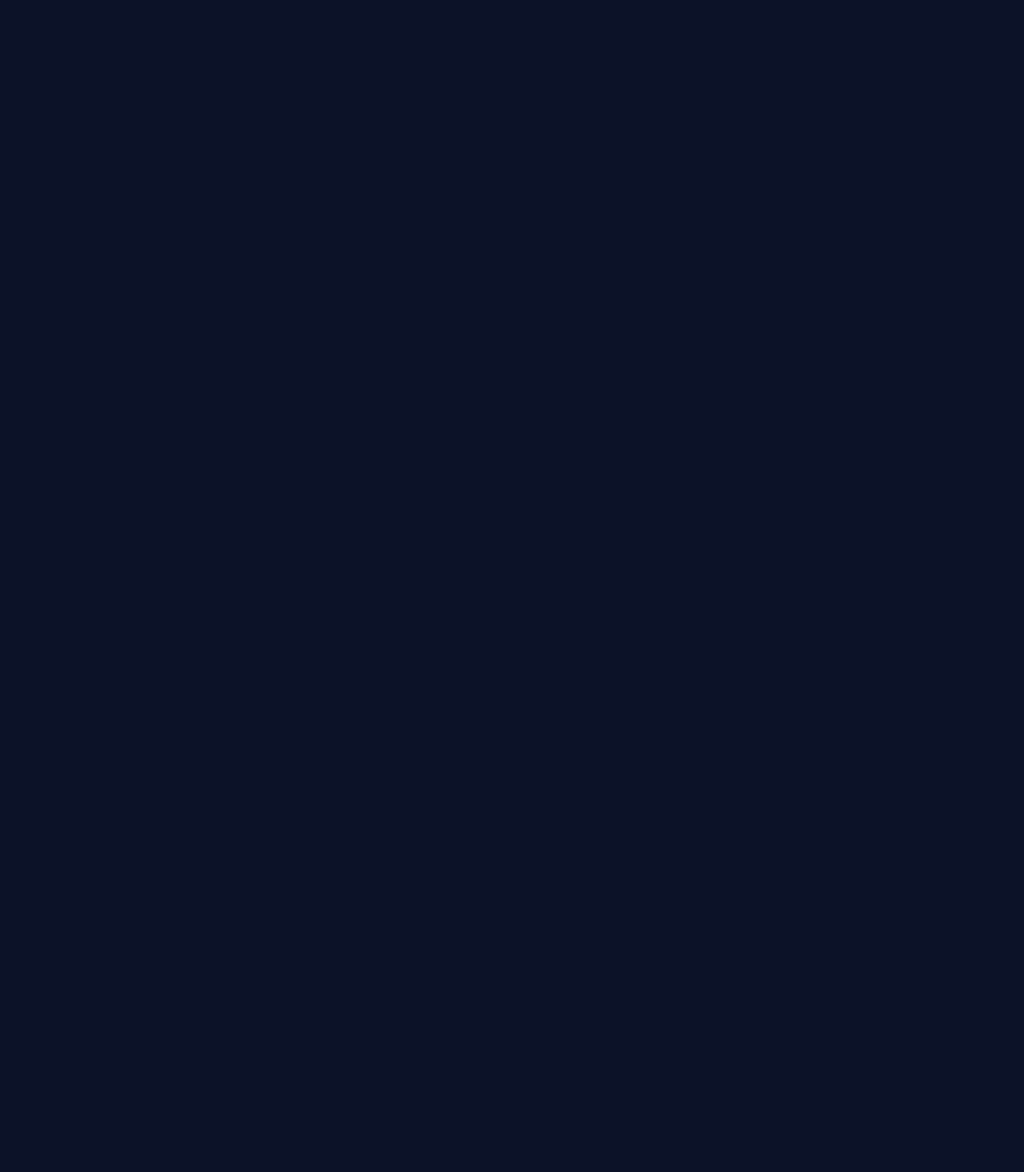
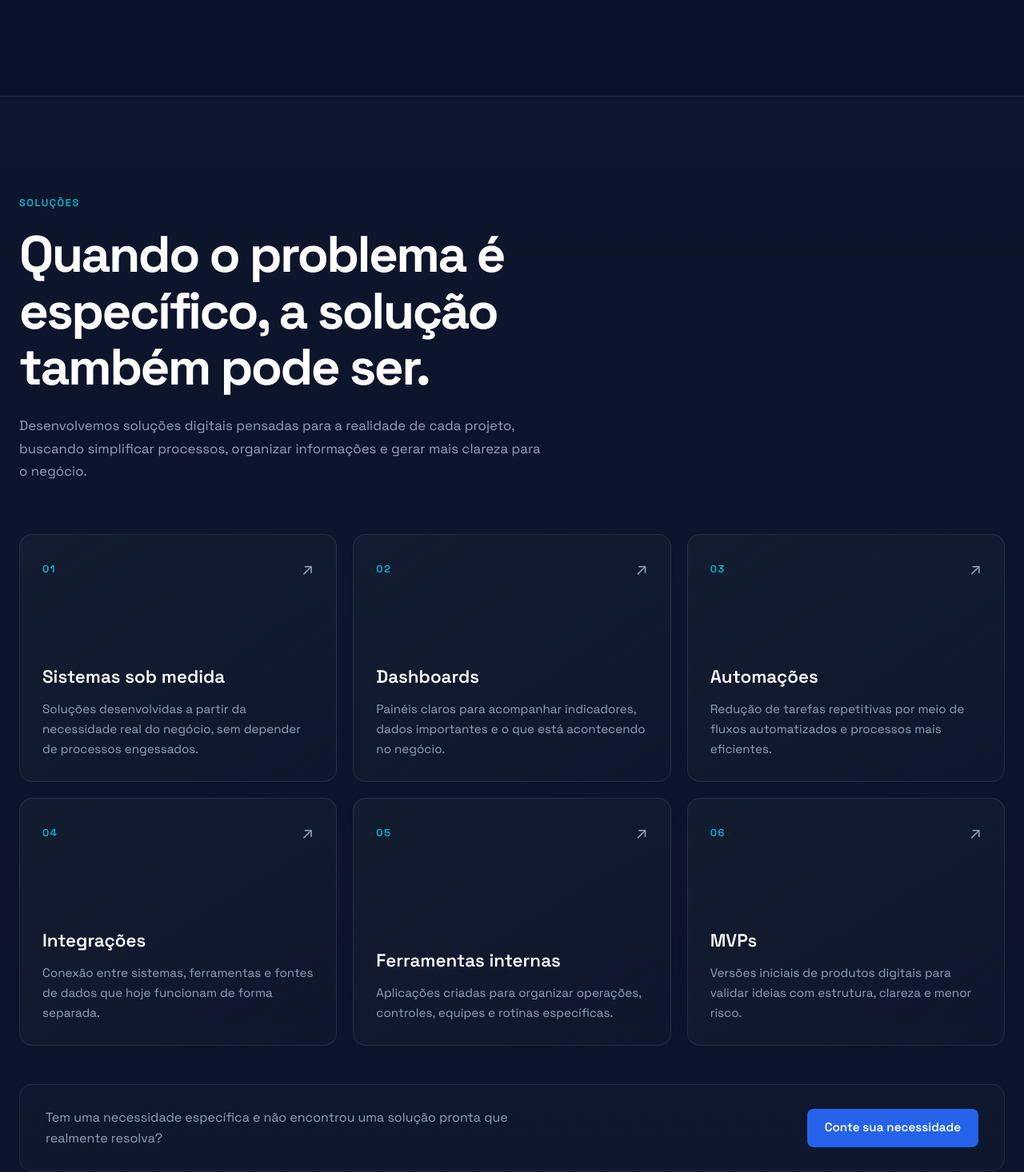
Before and after one commit to Soluverx/soluverx-site, a React (Vite) app: page / in a window 1280 px wide. Shown: the part 1888-3354 px from the top of the page at 80% size. Before the commit the page ends 2008 px from the top, so only its background shows below. Built offline with nearby package versions, Linux system fonts and the light colour scheme.

Commit message:
cria secao de solucoes

```diff
--- a/src/App.tsx
+++ b/src/App.tsx
@@ -1,6 +1,7 @@
 import Header from './components/Header/Header'
 import Hero from './sections/Hero/Hero'
 import Problems from './sections/Problems/Problems'
+import Solutions from './sections/Solutions/Solutions'
 
 function App() {
   return (
@@ -10,6 +11,7 @@ function App() {
       <main>
         <Hero />
         <Problems />
+        <Solutions />
       </main>
     </>
   )
--- /dev/null
+++ b/src/sections/Solutions/Solutions.css
@@ -0,0 +1,284 @@
+.solutions {
+  padding: 120px 0;
+
+  position: relative;
+
+  border-top: 1px solid var(--border-color);
+
+  background:
+    linear-gradient(
+      180deg,
+      rgba(31, 41, 55, 0.12),
+      rgba(11, 19, 43, 0)
+    ),
+    var(--color-background);
+}
+
+.solutions__container {
+  width: min(
+    calc(100% - (var(--container-padding) * 2)),
+    var(--container-width)
+  );
+
+  margin: 0 auto;
+}
+
+.solutions__header {
+  max-width: 800px;
+
+  margin-bottom: 64px;
+}
+
+.solutions__eyebrow {
+  display: inline-block;
+
+  margin-bottom: 20px;
+
+  color: var(--color-cyan);
+
+  font-size: 0.8rem;
+  font-weight: 600;
+
+  letter-spacing: 0.12em;
+  text-transform: uppercase;
+}
+
+.solutions__title {
+  max-width: 800px;
+
+  font-size: clamp(2.4rem, 5vw, 4.4rem);
+  font-weight: 700;
+
+  letter-spacing: -0.04em;
+}
+
+.solutions__intro {
+  max-width: 660px;
+
+  margin-top: 24px;
+
+  color: var(--color-text-secondary);
+
+  font-size: 1.05rem;
+  line-height: 1.7;
+}
+
+.solutions__grid {
+  display: grid;
+
+  grid-template-columns: repeat(3, minmax(0, 1fr));
+
+  gap: 20px;
+}
+
+.solution-card {
+  min-height: 310px;
+
+  padding: 28px;
+
+  display: flex;
+  flex-direction: column;
+  justify-content: space-between;
+
+  position: relative;
+
+  border: 1px solid var(--border-color);
+  border-radius: var(--border-radius-lg);
+
+  background:
+    linear-gradient(
+      145deg,
+      rgba(31, 41, 55, 0.42),
+      rgba(31, 41, 55, 0.16)
+    );
+
+  overflow: hidden;
+
+  transition:
+    transform var(--transition-default),
+    border-color var(--transition-default),
+    background var(--transition-default);
+}
+
+.solution-card::after {
+  content: '';
+
+  position: absolute;
+  right: -80px;
+  bottom: -80px;
+
+  width: 180px;
+  height: 180px;
+
+  border-radius: 50%;
+
+  background: radial-gradient(
+    circle,
+    rgba(37, 99, 235, 0.16),
+    transparent 68%
+  );
+
+  opacity: 0;
+
+  transition: opacity var(--transition-default);
+}
+
+.solution-card:hover {
+  transform: translateY(-5px);
+
+  border-color: rgba(6, 182, 212, 0.32);
+
+  background:
+    linear-gradient(
+      145deg,
+      rgba(31, 41, 55, 0.52),
+      rgba(31, 41, 55, 0.22)
+    );
+}
+
+.solution-card:hover::after {
+  opacity: 1;
+}
+
+.solution-card__top {
+  display: flex;
+  align-items: center;
+  justify-content: space-between;
+
+  position: relative;
+  z-index: 1;
+}
+
+.solution-card__number {
+  color: var(--color-cyan);
+
+  font-size: 0.8rem;
+  font-weight: 600;
+
+  letter-spacing: 0.12em;
+}
+
+.solution-card__arrow {
+  color: var(--color-gray);
+
+  font-size: 1.25rem;
+
+  transition:
+    color var(--transition-default),
+    transform var(--transition-default);
+}
+
+.solution-card:hover .solution-card__arrow {
+  color: var(--color-cyan);
+  transform: translate(3px, -3px);
+}
+
+.solution-card__content {
+  position: relative;
+  z-index: 1;
+}
+
+.solution-card__title {
+  color: var(--color-white);
+
+  font-size: 1.4rem;
+  font-weight: 600;
+}
+
+.solution-card__description {
+  margin-top: 14px;
+
+  color: var(--color-text-secondary);
+
+  font-size: 0.95rem;
+  line-height: 1.65;
+}
+
+.solutions__footer {
+  margin-top: 48px;
+
+  padding: 28px 32px;
+
+  display: flex;
+  align-items: center;
+  justify-content: space-between;
+  gap: 32px;
+
+  border: 1px solid var(--border-color);
+  border-radius: var(--border-radius-lg);
+
+  background: rgba(31, 41, 55, 0.2);
+}
+
+.solutions__footer-text {
+  max-width: 620px;
+
+  color: var(--color-text-secondary);
+
+  font-size: 1rem;
+  line-height: 1.6;
+}
+
+.solutions__cta {
+  min-height: 48px;
+
+  padding: 0 22px;
+
+  display: inline-flex;
+  align-items: center;
+  justify-content: center;
+
+  flex-shrink: 0;
+
+  border-radius: var(--border-radius-sm);
+
+  background: var(--color-blue);
+  color: var(--color-white);
+
+  font-size: 0.95rem;
+  font-weight: 600;
+}
+
+.solutions__cta:hover {
+  background: #1d4ed8;
+  transform: translateY(-2px);
+}
+
+@media (max-width: 980px) {
+  .solutions__grid {
+    grid-template-columns: repeat(2, minmax(0, 1fr));
+  }
+}
+
+@media (max-width: 700px) {
+  .solutions__footer {
+    align-items: flex-start;
+    flex-direction: column;
+  }
+}
+
+@media (max-width: 640px) {
+  .solutions {
+    padding: 88px 0;
+  }
+
+  .solutions__header {
+    margin-bottom: 44px;
+  }
+
+  .solutions__grid {
+    grid-template-columns: 1fr;
+  }
+
+  .solution-card {
+    min-height: 260px;
+  }
+
+  .solutions__footer {
+    padding: 24px;
+  }
+
+  .solutions__cta {
+    width: 100%;
+  }
+}
--- /dev/null
+++ b/src/sections/Solutions/Solutions.tsx
@@ -0,0 +1,93 @@
+import './Solutions.css'
+
+const solutions = [
+  {
+    title: 'Sistemas sob medida',
+    description:
+      'Soluções desenvolvidas a partir da necessidade real do negócio, sem depender de processos engessados.',
+  },
+  {
+    title: 'Dashboards',
+    description:
+      'Painéis claros para acompanhar indicadores, dados importantes e o que está acontecendo no negócio.',
+  },
+  {
+    title: 'Automações',
+    description:
+      'Redução de tarefas repetitivas por meio de fluxos automatizados e processos mais eficientes.',
+  },
+  {
+    title: 'Integrações',
+    description:
+      'Conexão entre sistemas, ferramentas e fontes de dados que hoje funcionam de forma separada.',
+  },
+  {
+    title: 'Ferramentas internas',
+    description:
+      'Aplicações criadas para organizar operações, controles, equipes e rotinas específicas.',
+  },
+  {
+    title: 'MVPs',
+    description:
+      'Versões iniciais de produtos digitais para validar ideias com estrutura, clareza e menor risco.',
+  },
+]
+
+function Solutions() {
+  return (
+    <section className="solutions" id="solucoes">
+      <div className="solutions__container">
+        <div className="solutions__header">
+          <span className="solutions__eyebrow">Soluções</span>
+
+          <h2 className="solutions__title">
+            Quando o problema é específico, a solução também pode ser.
+          </h2>
+
+          <p className="solutions__intro">
+            Desenvolvemos soluções digitais pensadas para a realidade de cada
+            projeto, buscando simplificar processos, organizar informações e
+            gerar mais clareza para o negócio.
+          </p>
+        </div>
+
+        <div className="solutions__grid">
+          {solutions.map((solution, index) => (
+            <article className="solution-card" key={solution.title}>
+              <div className="solution-card__top">
+                <span className="solution-card__number">
+                  {String(index + 1).padStart(2, '0')}
+                </span>
+
+                <span className="solution-card__arrow" aria-hidden="true">
+                  ↗
+                </span>
+              </div>
+
+              <div className="solution-card__content">
+                <h3 className="solution-card__title">{solution.title}</h3>
+
+                <p className="solution-card__description">
+                  {solution.description}
+                </p>
+              </div>
+            </article>
+          ))}
+        </div>
+
+        <div className="solutions__footer">
+          <p className="solutions__footer-text">
+            Tem uma necessidade específica e não encontrou uma solução pronta
+            que realmente resolva?
+          </p>
+
+          <a href="#contato" className="solutions__cta">
+            Conte sua necessidade
+          </a>
+        </div>
+      </div>
+    </section>
+  )
+}
+
+export default Solutions
```
